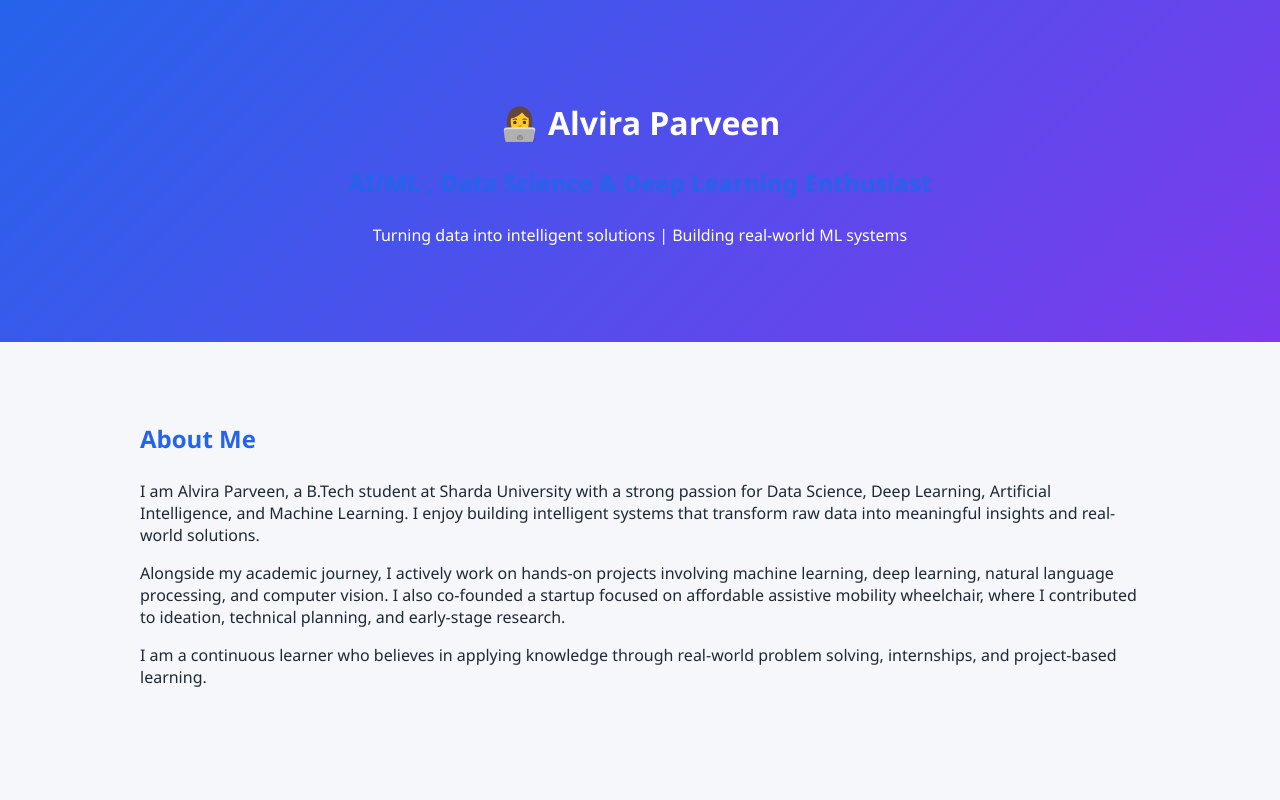
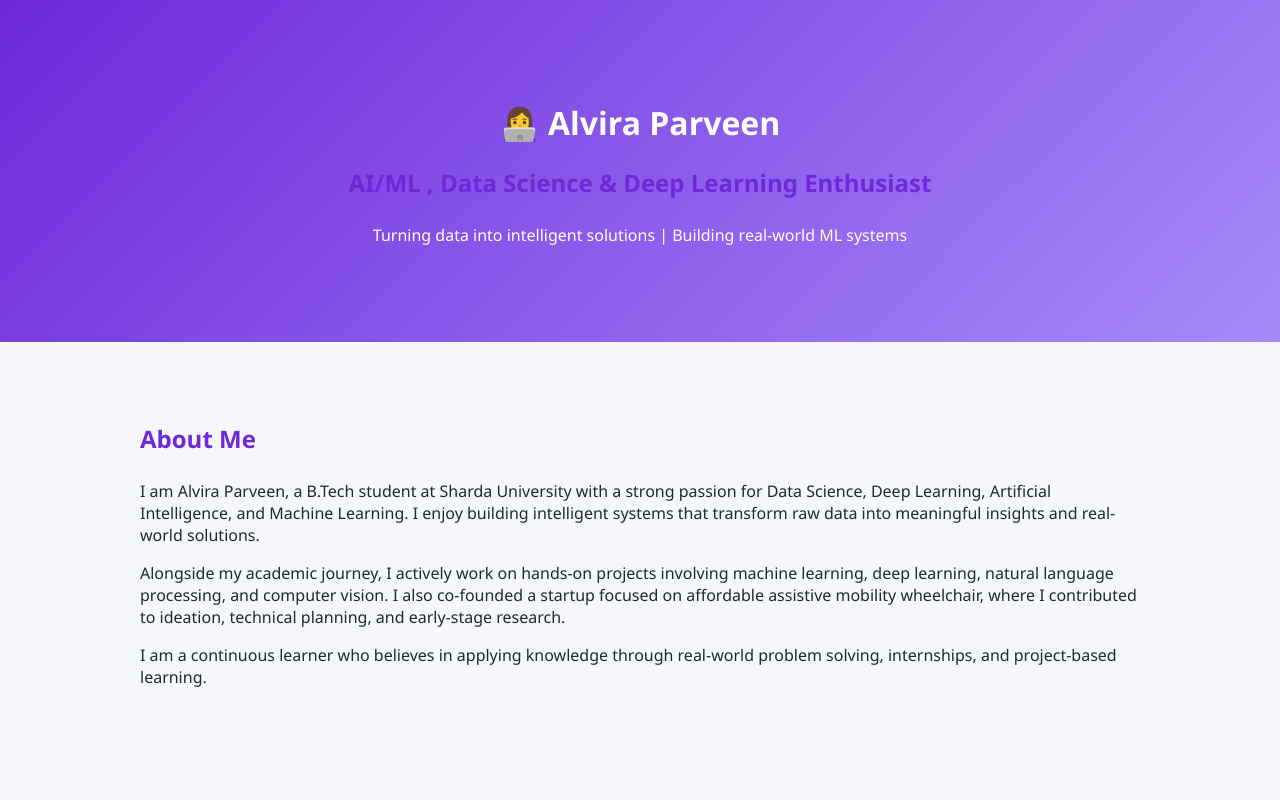
Before and after one commit to Alvira-Parveen/Portfolio, a plain HTML site: page index.html in a window 1280 px wide. Shown: the top 800 px of the page. Drawn offline with Linux system fonts and the light colour scheme.

Commit message:
style.css

```diff
--- a/style.css
+++ b/style.css
@@ -5,24 +5,28 @@ body {
   color:#1f2933;
 }
 
+/* HERO SECTION */
 .hero{
-  background:linear-gradient(135deg,#2563eb,#7c3aed);
+  background:linear-gradient(135deg,#6d28d9,#a78bfa);
   color:white;
   text-align:center;
   padding:80px 20px;
 }
 
+/* GENERAL SECTIONS */
 section{
   max-width:1000px;
   margin:auto;
   padding:60px 20px;
 }
 
+/* HEADINGS */
 h2{
-  color:#2563eb;
+  color:#6d28d9;
   margin-bottom:25px;
 }
 
+/* SKILLS GRID */
 .skill-grid{
   display:grid;
   grid-template-columns:repeat(auto-fit,minmax(180px,1fr));
@@ -38,23 +42,26 @@ h2{
   box-shadow:0 4px 12px rgba(0,0,0,.1);
 }
 
+/* CARDS */
 .card,.project-card{
   background:white;
   padding:25px;
   margin-bottom:20px;
   border-radius:12px;
   box-shadow:0 6px 15px rgba(0,0,0,.1);
-  transition:.3s;
+  transition:0.3s ease;
 }
 
 .card:hover,.project-card:hover{
-  transform:translateY(-5px);
+  transform:translateY(-6px);
 }
 
+/* CONTACT */
 .contact p{
   font-size:18px;
 }
 
+/* FOOTER */
 footer{
   text-align:center;
   background:#111827;
```
